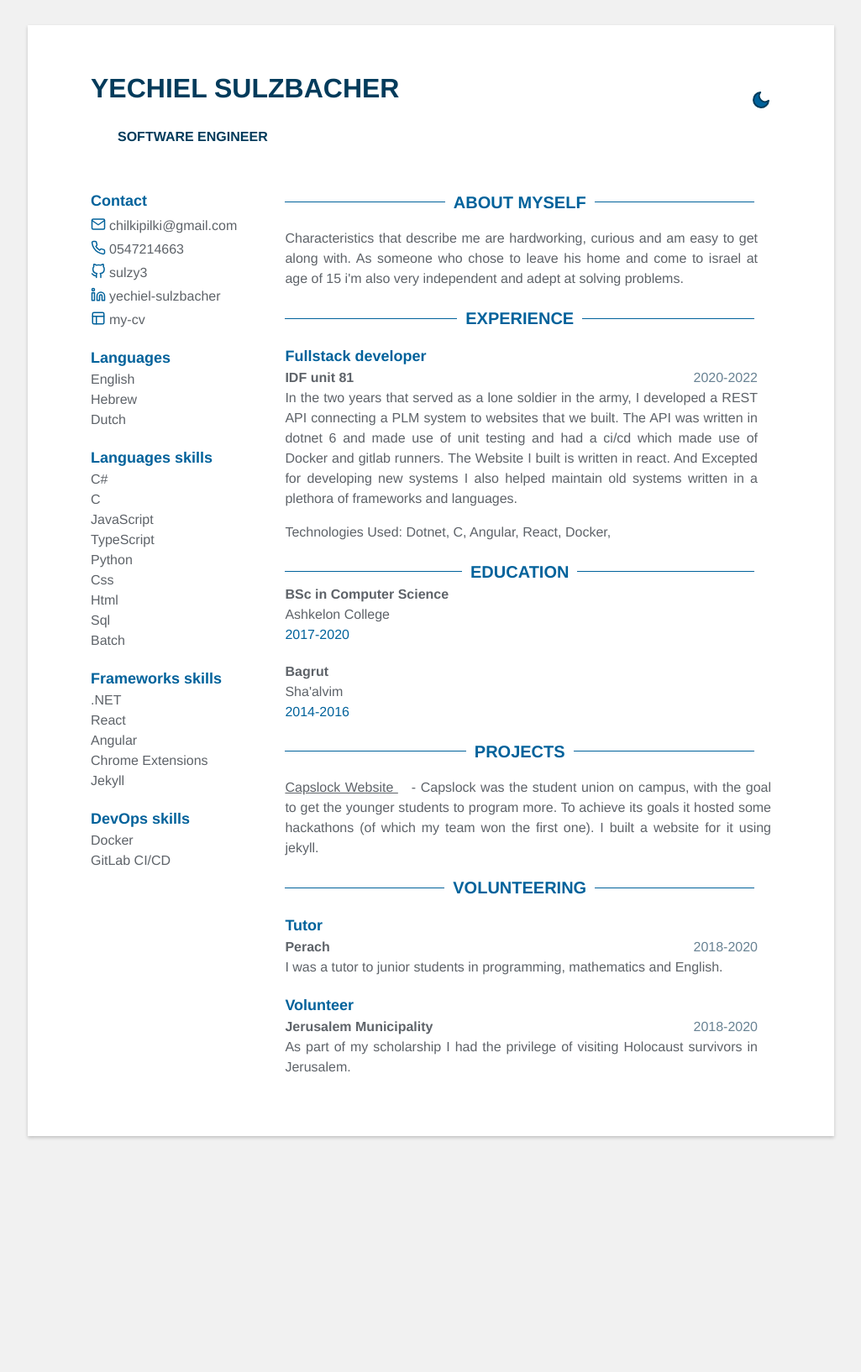
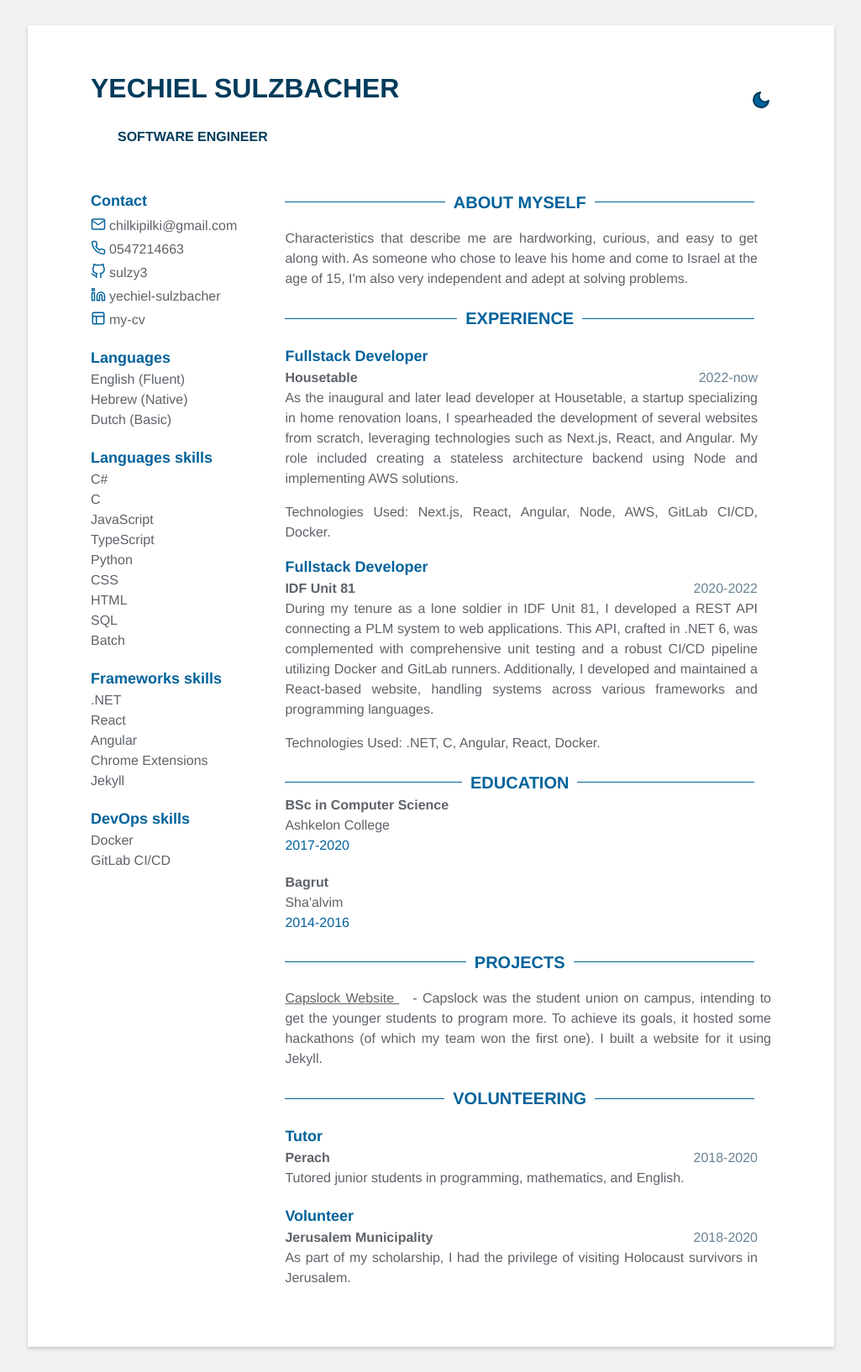
Before and after one commit to chaniheller97/my-cv, a Jekyll site: the page built from index.html, in a window 1280 px wide. Shown: the whole page at 84% size, without its empty margins (127-1152 px from the left). Built offline with Jekyll 4.4.1, drawn with Linux system fonts in a browser that asks for light colours; before the commit the page ends 1383 px from its top, so only the background shows below that.

Commit message:
Update data.yml

```diff
--- a/_data/data.yml
+++ b/_data/data.yml
@@ -13,9 +13,9 @@ contact:
   website: my-cv
 
 languages:
-  - idiom: English
-  - idiom: Hebrew
-  - idiom: Dutch
+  - idiom: English (Fluent)
+  - idiom: Hebrew (Native)
+  - idiom: Dutch (Basic)
 
 education:
   - degree: BSc in Computer Science
@@ -34,9 +34,9 @@ skills:
     - JavaScript
     - TypeScript
     - Python
-    - Css
-    - Html
-    - Sql
+    - CSS
+    - HTML
+    - SQL
     - Batch
 
   - category: Frameworks
@@ -53,27 +53,31 @@ skills:
 
 # Profile
 profile: |
-   Characteristics that describe me are hardworking, curious and am easy to get along with. As someone who chose to leave his home and come to israel at age of 15 i'm also very independent and adept at solving problems.
+   Characteristics that describe me are hardworking, curious, and easy to get along with. As someone who chose to leave his home and come to Israel at the age of 15, I'm also very independent and adept at solving problems.
 
 # Experience
 experience:
-  - role: Fullstack developer
+  - role: Fullstack Developer
+    time: 2022-now
+    company: Housetable
+    details: |
+     As the inaugural and later lead developer at Housetable, a startup specializing in home renovation loans, I spearheaded the development of several websites from scratch, leveraging technologies such as Next.js, React, and Angular. My role included creating a stateless architecture backend using Node and implementing AWS solutions.
+    technologies_used: |
+      Next.js, React, Angular, Node, AWS, GitLab CI/CD, Docker.
+  - role: Fullstack Developer
     time: 2020-2022
-    company: IDF unit 81
+    company: IDF Unit 81
     details: |
-       In the two years that served as a lone soldier in the army, I developed a REST API connecting a PLM system to websites that we built. The API was written in dotnet 6 and made use of unit testing and had a ci/cd which made use of Docker and gitlab runners. The Website I built is written in react. And Excepted for developing new systems I also helped maintain old systems written in a plethora of frameworks and languages.
+       During my tenure as a lone soldier in IDF Unit 81, I developed a REST API connecting a PLM system to web applications. This API, crafted in .NET 6, was complemented with comprehensive unit testing and a robust CI/CD pipeline utilizing Docker and GitLab runners. Additionally, I developed and maintained a React-based website, handling systems across various frameworks and programming languages.
     technologies_used: |
-      Dotnet, C, Angular, React, Docker,
-
-
+      .NET, C, Angular, React, Docker.
 
 projects:
   - title: Capslock Website
     link: https://capslock-bmdc.github.io/capslock-website/index.html
     details: |
-      Capslock was the student union on campus, with the goal to get the younger students to program more.
-      To achieve its goals it hosted some hackathons (of which my team won the first one). I built a website for it using jekyll.
-
+      Capslock was the student union on campus, intending to get the younger students to program more.
+      To achieve its goals, it hosted some hackathons (of which my team won the first one). I built a website for it using Jekyll.
 
 # Volunteering
 volunteering:
@@ -81,10 +85,10 @@ volunteering:
     role: Tutor
     company: Perach
     details: |
-      I was a tutor to junior students in programming, mathematics and English.
+      Tutored junior students in programming, mathematics, and English.
 
   - time: 2018-2020
     role: Volunteer
     company: Jerusalem Municipality
     details: |
-      As part of my scholarship I had the privilege of visiting Holocaust survivors in Jerusalem.
+      As part of my scholarship, I had the privilege of visiting Holocaust survivors in Jerusalem.
```
